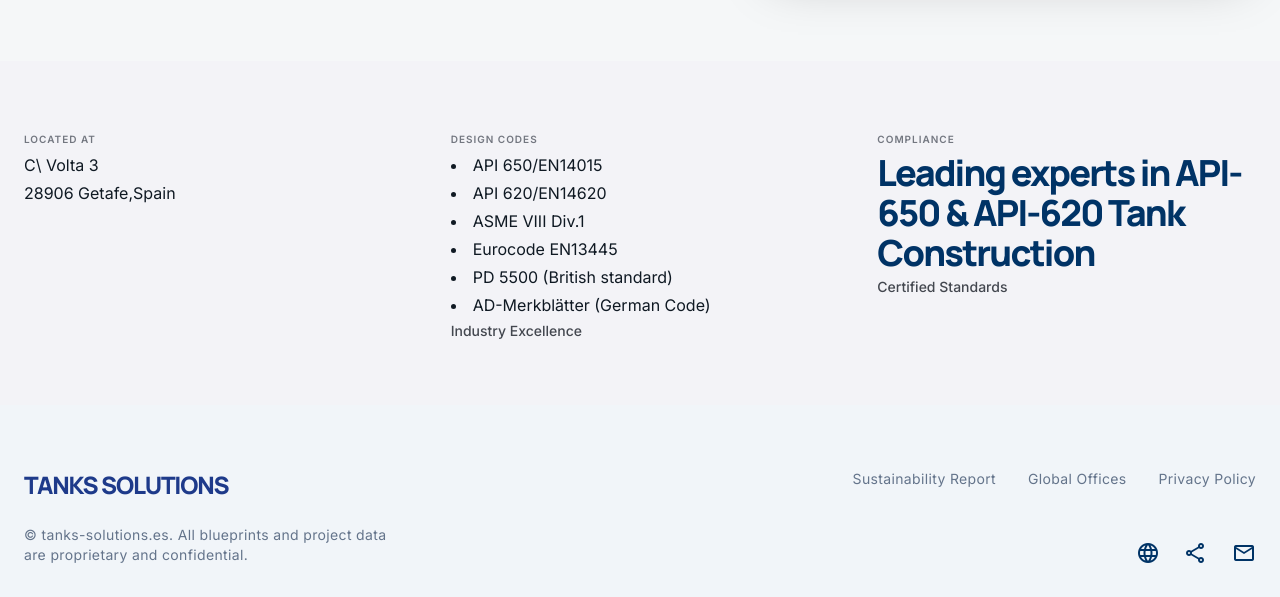
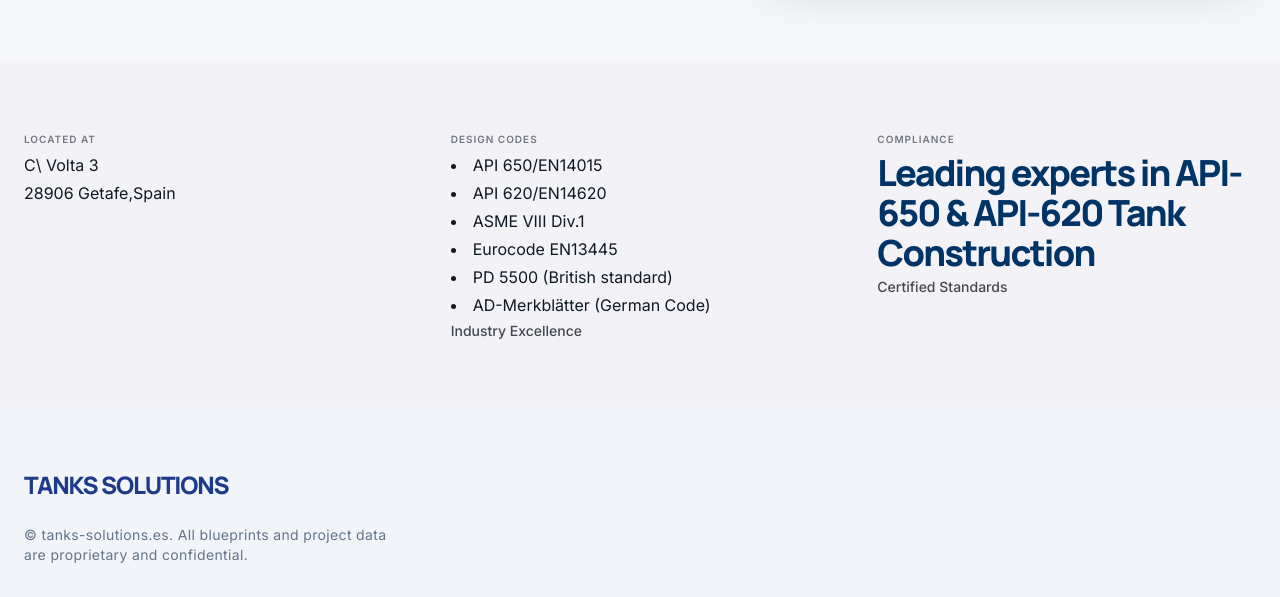
Before and after one commit to kiraitachi/Tank-solutions.es, a plain HTML site: page index.html in a window 1280 px wide. Shown: the part 845-1442 px from the top of the page. Drawn offline with nearby package versions, Linux system fonts and the light colour scheme.

Commit message:
Update index.html

```diff
--- a/index.html
+++ b/index.html
@@ -181,16 +181,6 @@
                 </p>
 </div>
 <div class="flex flex-col md:items-end justify-between space-y-8 md:space-y-0">
-<div class="flex flex-wrap gap-x-8 gap-y-4">
-<a class="font-['Inter'] text-sm tracking-wide text-slate-500 hover:text-blue-900 hover:underline decoration-lime-400 decoration-2 underline-offset-4 transition-opacity" href="#" style="">Sustainability Report</a>
-<a class="font-['Inter'] text-sm tracking-wide text-slate-500 hover:text-blue-900 hover:underline decoration-lime-400 decoration-2 underline-offset-4 transition-opacity" href="#" style="">Global Offices</a>
-<a class="font-['Inter'] text-sm tracking-wide text-slate-500 hover:text-blue-900 hover:underline decoration-lime-400 decoration-2 underline-offset-4 transition-opacity" href="#" style="">Privacy Policy</a>
-</div>
-<div class="flex gap-6">
-<span class="material-symbols-outlined text-primary cursor-pointer hover:text-tertiary-fixed-dim transition-colors" data-icon="language" style="">language</span>
-<span class="material-symbols-outlined text-primary cursor-pointer hover:text-tertiary-fixed-dim transition-colors" data-icon="share" style="">share</span>
-<span class="material-symbols-outlined text-primary cursor-pointer hover:text-tertiary-fixed-dim transition-colors" data-icon="mail" style="">mail</span>
-</div>
 </div>
 </div>
 </footer>
```
